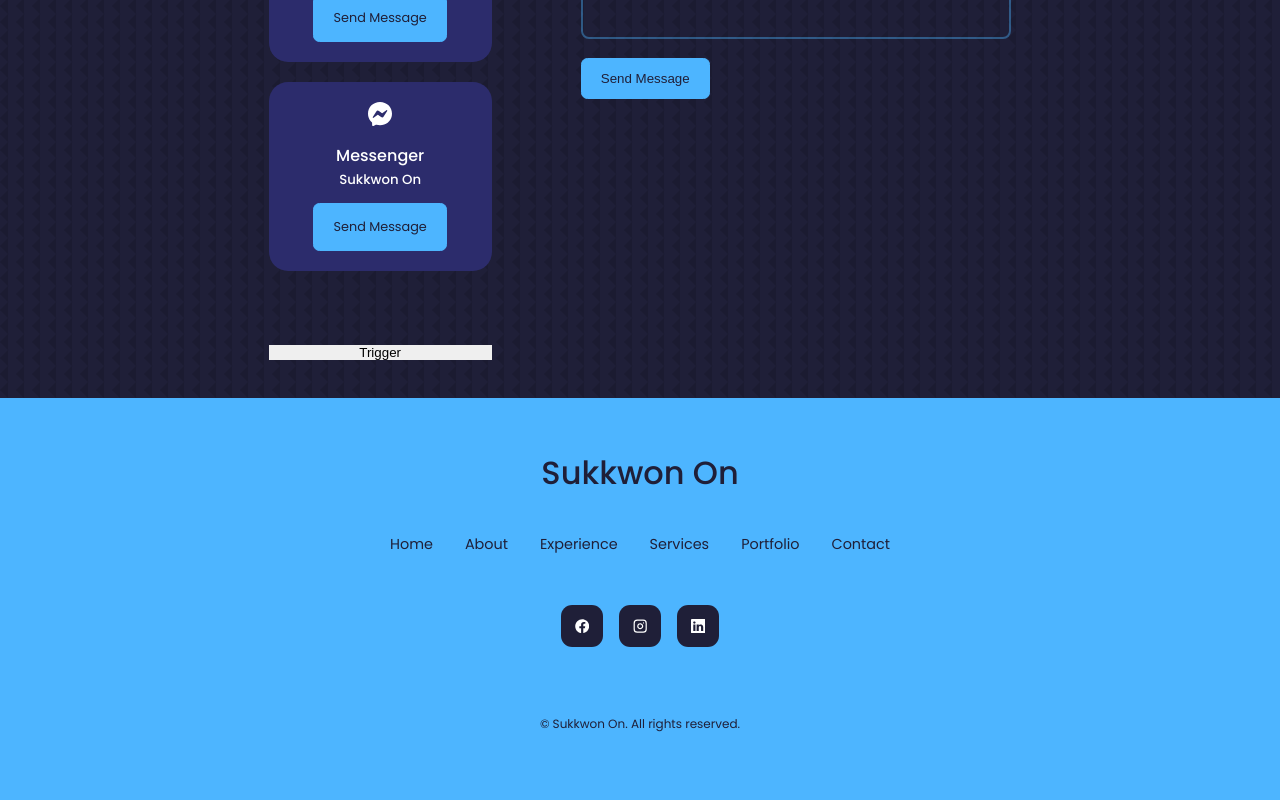
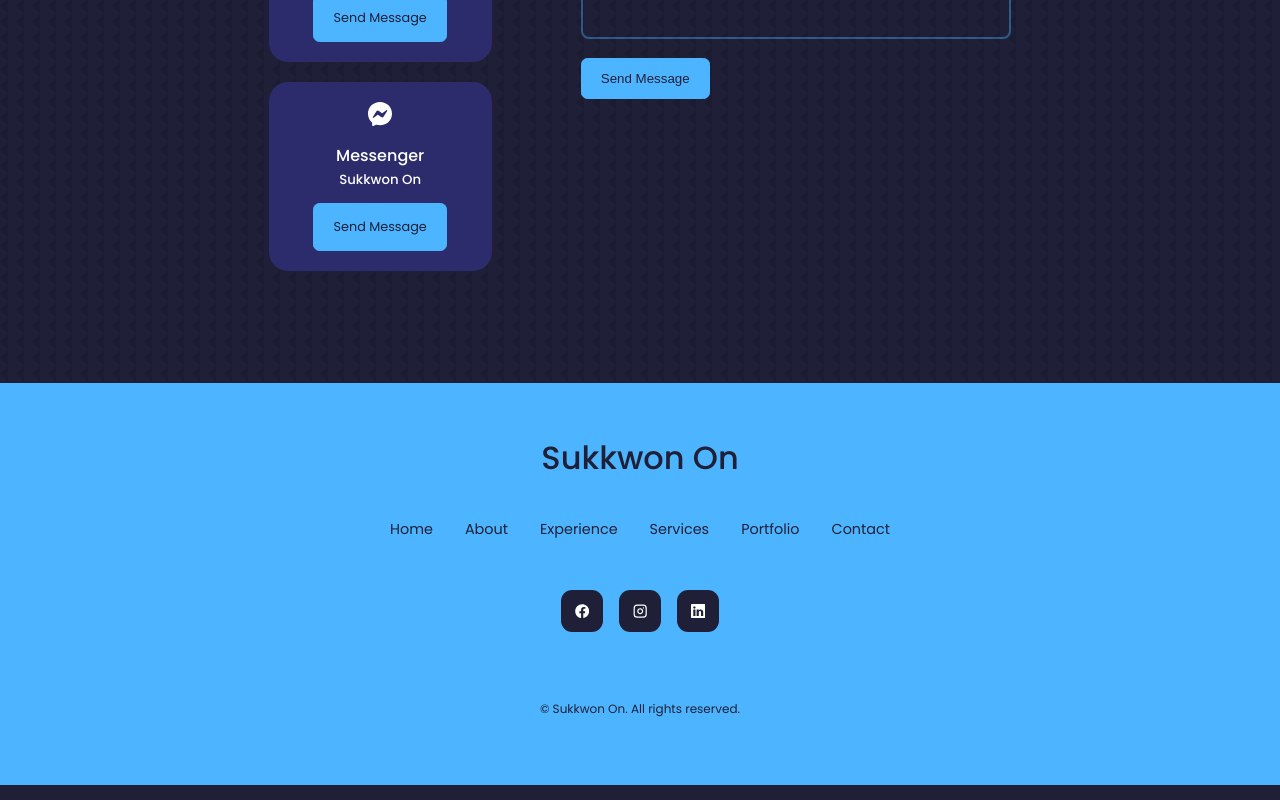
Before and after one commit to skwon2345/my_portfolio, a React (Create React App) app: page / in a window 1280 px wide. Shown: the part 5218-6018 px from the top of the page. Built offline with nearby package versions, Linux system fonts and the light colour scheme.

Commit message:
delete react-pop from Contact

```diff
--- a/src/components/contact/Contact.js
+++ b/src/components/contact/Contact.js
@@ -4,8 +4,6 @@ import {MdOutlineEmail} from 'react-icons/md';
 import {BsInstagram} from 'react-icons/bs';
 import {BsMessenger} from 'react-icons/bs';
 import emailjs from '@emailjs/browser';
-import Popup from 'reactjs-popup';
-import 'reactjs-popup/dist/index.css';
 
 const Contact = () => {
   const form = useRef();
@@ -20,11 +18,6 @@ const Contact = () => {
           console.log(error.text);
           alert("ERROR OCCURS!!!!! PLEASE TRY OTHER MESSAGE TOOLS!!!!!");
       });
-      <>
-
-      </>
-
-
       e.target.reset();
   };
   return (
@@ -59,9 +52,6 @@ const Contact = () => {
           <textarea name="message" rows="10" placeholder='Type Message here.' required></textarea>
           <button type="submit" className='btn btn-primary'>Send Message</button>
         </form>
-        <Popup trigger={<button> Trigger</button>} position="right center">
-          <div>Popup content here !!</div>
-        </Popup>
       </div>
     </section>
   )
```
